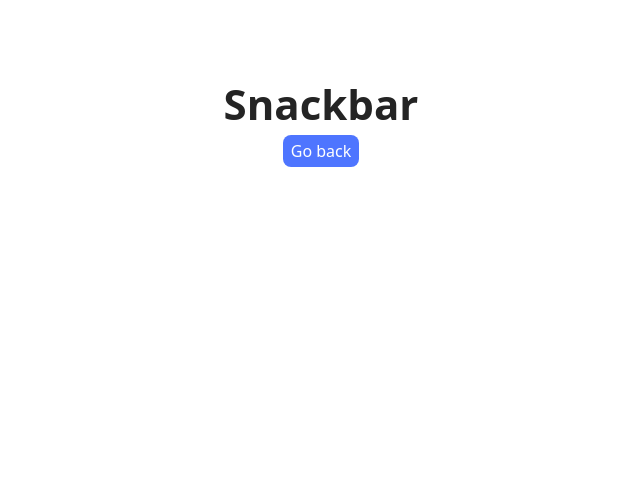
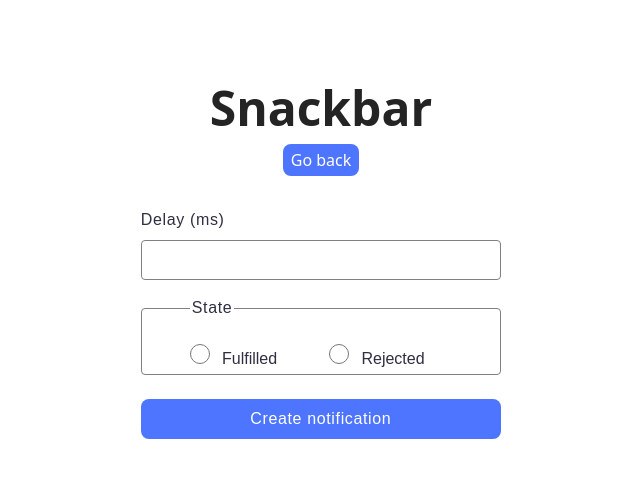
Before and after one commit to Bogdan-uas/goit-js-hw-10, a website built with Vite: page src/2-snackbar.html in a window 1280 px wide. Shown: the whole page, without its empty margins (327-967 px from the left). Built offline with nearby package versions, Linux system fonts and the light colour scheme.

Commit message:
complete the whole markup and all styles for task 2

```diff
--- a/src/2-snackbar.html
+++ b/src/2-snackbar.html
@@ -11,7 +11,23 @@
     <h1 class="main-heading">Snackbar</h1>
     <a class="back-link" href="./index.html">Go back</a>
 
+    <main class="snackbar-main">
+      <form class="form">
+        <label for="snackbar-input" class="snackbar-label">Delay (ms)</label>
+          <input class="snackbar-input" id="snackbar-input" type="number" name="delay" required />
 
+        <fieldset class="fieldset">
+          <legend class="legend">State</legend>
+            <input class="snackbar-radiobox" id="snackbar-radiobox" type="radio" name="state" value="fulfilled" required />
+            <label for="snackbar-radiobox" class="radiobox-label">Fulfilled</label>
+
+            <input class="snackbar-radiobox radiobox2" id="snackbar-radiobox" type="radio" name="state" value="rejected" required />
+            <label for="snackbar-radiobox" class="radiobox-label">Rejected</label>
+        </fieldset>
+
+        <button class="snackbar-button" type="submit">Create notification</button>
+      </form>
+    </main>
 
     <script type="module" src="./js/2-snackbar.js" defer></script>
   </body>
--- a/src/css/2-snackbar.css
+++ b/src/css/2-snackbar.css
@@ -0,0 +1,114 @@
+.snackbar-main {
+    margin-top: 32px;
+}
+
+.form {
+    display: flex;
+    flex-direction: column;
+}
+
+.fieldset {
+    border-radius: 4px;
+    padding-left: 48px;
+    padding-top: 24px;
+    padding-bottom: 8px;
+    padding-right: 48px;
+    height: 44.4px;
+    width: 262.4px;
+    border: 1px solid #808080;
+    transition: 500ms ease-in-out;
+    margin: 0;
+}
+
+.fieldset:hover {
+    border: 1px solid #000;
+}
+
+.snackbar-input {
+    border: 1px solid #808080;
+    border-radius: 4px;
+    width: 326.4px;
+    height: 22.4px;
+    padding: 8px 16px;
+    margin-bottom: 16px;
+    transition: 500ms ease-in-out;
+}
+
+.snackbar-input:hover {
+    border: 1px solid #000;
+}
+
+.snackbar-input:focus {
+    border: 1px solid #4e75ff;
+}
+
+.snackbar-label {
+    font-family: "Montserrat", sans-serif;
+    font-weight: 400;
+    font-size: 16px;
+    line-height: 1.5;
+    letter-spacing: 0.04em;
+    color: #2e2f42;
+    display: block;
+    margin-bottom: 8px;
+}
+
+.snackbar-radiobox {
+    margin: 0;
+    width: 20px;
+    height: 20px;
+    border: 1px solid #757575;
+    transition: 500ms ease-in-out;
+}
+
+.snackbar-radiobox:hover {
+    border: 1px solid #000;
+}
+
+.snackbar-radiobox:checked {
+    color: #4e75ff;
+    border: 1px solid #4e75ff;
+}
+
+.radiobox2 {
+    margin-left: 48px;
+}
+
+.legend {
+    font-family: "Montserrat", sans-serif;
+    font-weight: 400;
+    font-size: 16px;
+    line-height: 1.5;
+    letter-spacing: 0.04em;
+    color: #2e2f42;
+}
+
+.radiobox-label {
+    font-family: "Montserrat", sans-serif;
+    font-weight: 400;
+    font-size: 16px;
+    line-height: 1.5;
+    color: #2e2f42;
+    margin-left: 8px;
+}
+
+.snackbar-button {
+    border-radius: 8px;
+    padding: 8px 16px;
+    width: 360px;
+    height: 40px;
+    background-color: #4e75ff;
+    color: #fff;
+    font-family: "Montserrat", sans-serif;
+    font-weight: 500;
+    font-size: 16px;
+    line-height: 1.5;
+    letter-spacing: 0.04em;
+    border: none;
+    margin-top: 24px;
+    transition: 500ms ease-in-out;
+}
+
+.snackbar-button:hover {
+    background-color: #6c8cff;
+}
--- a/src/css/styles.css
+++ b/src/css/styles.css
@@ -86,6 +86,11 @@ body {
 
     padding: 4px 8px;
     border-radius: 8px;
+    transition: 500ms ease-in-out;
+}
+
+.back-link:hover {
+    background-color: #6c8cff;
 }
 
 .link {
@@ -94,8 +99,13 @@ body {
 
     padding: 8px 16px;
     border-radius: 8px;
+    transition: 500ms ease-in-out;
+}
+
+.link:hover {
+    background-color: #6c8cff;
 }
 
 .main-heading {
-    font-size: 42px;
+    font-size: 48px;
 }
```
